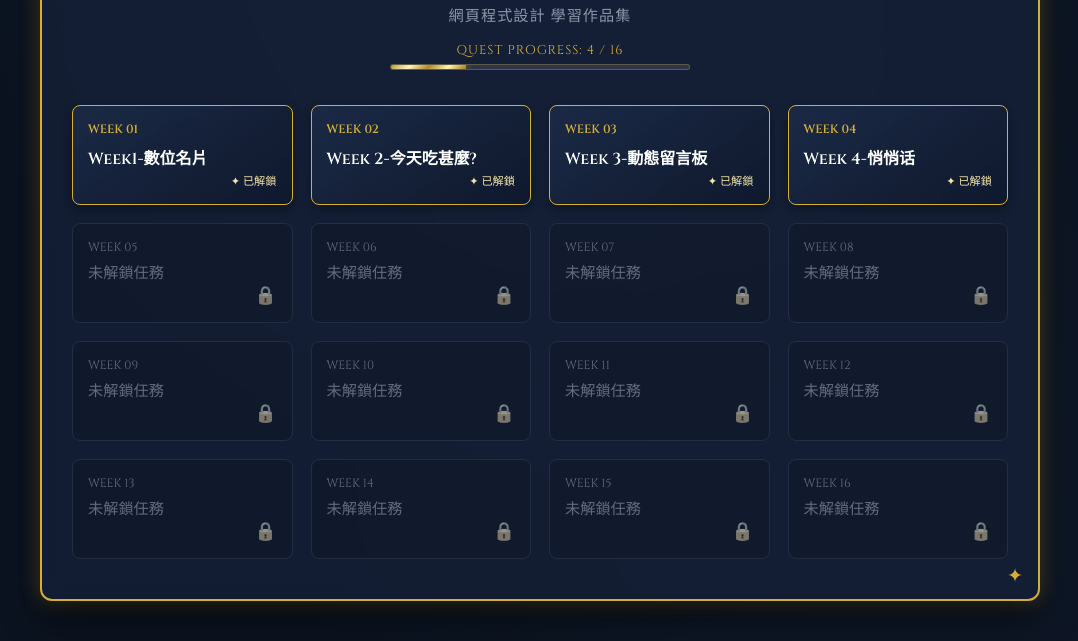
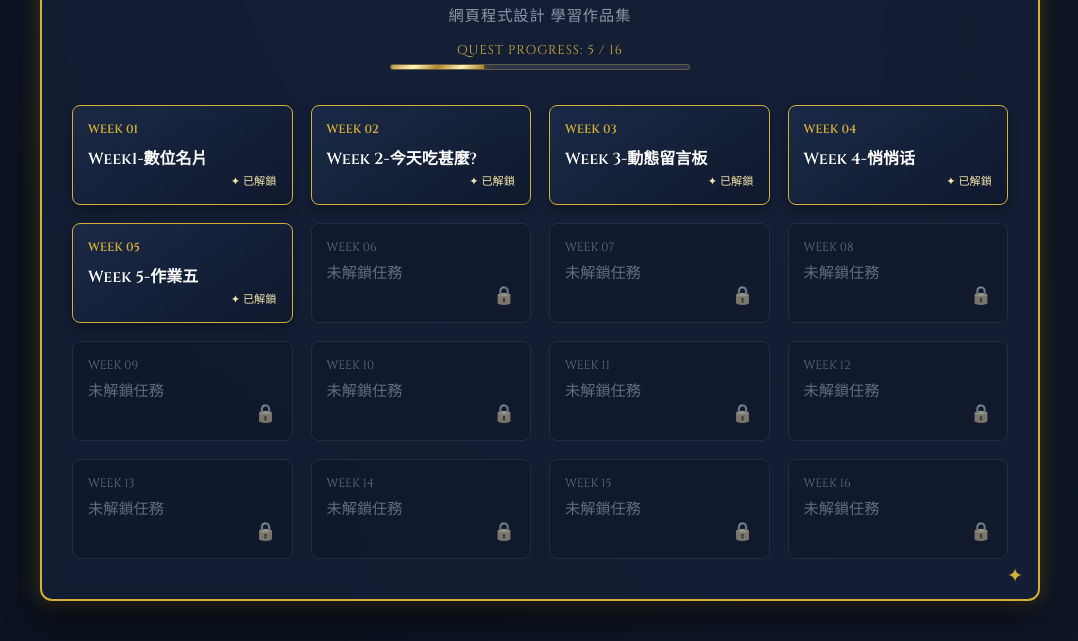
Before and after one commit to s26110126-gif/allen, a plain HTML site: page index.html in a window 1280 px wide. Shown: the part 272-913 px from the top of the page, without its empty margins (100-1178 px from the left). Drawn offline with Linux system fonts and the light colour scheme.

Commit message:
Update index.html

```diff
--- a/index.html
+++ b/index.html
@@ -151,8 +151,8 @@
     }
 
     .progress-bar-fill {
-      /* 更新為 4/16 進度 */
-      width: calc((4 / 16) * 100%);
+      /* 更新為 5/16 進度 */
+      width: calc((5 / 16) * 100%);
       height: 100%;
       background: var(--border-gold);
       box-shadow: 0 0 8px var(--gold-primary);
@@ -307,9 +307,9 @@
       <h1 class="author-name">余梓豪</h1>
       <p class="subtitle">網頁程式設計 學習作品集</p>
 
-      <!-- 闖關進度條 (更新為 4/16) -->
+      <!-- 闖關進度條 (更新為 5/16) -->
       <div class="quest-progress">
-        <div class="progress-text">QUEST PROGRESS: 4 / 16</div>
+        <div class="progress-text">QUEST PROGRESS: 5 / 16</div>
         <div class="progress-bar-bg">
           <div class="progress-bar-fill"></div>
         </div>
@@ -339,15 +339,21 @@
         <span class="status-tag">✦ 已解鎖</span>
       </a>
 
-      <!-- 按鈕 4 (已解鎖 - 新增) -->
+      <!-- 按鈕 4 (已解鎖) -->
       <a href="w4/index.html" class="quest-card unlocked">
         <span class="quest-number">WEEK 04</span>
         <span class="quest-title">Week 4-悄悄话</span>
         <span class="status-tag">✦ 已解鎖</span>
       </a>
 
-      <!-- 按鈕 5 ~ 16 (未解鎖) -->
-      <div class="quest-card locked"><span class="quest-number">WEEK 05</span><span class="quest-title">未解鎖任務</span><span class="lock-icon">🔒</span></div>
+      <!-- 按鈕 5 (已解鎖 - 新增) -->
+      <a href="w5/index.html" class="quest-card unlocked">
+        <span class="quest-number">WEEK 05</span>
+        <span class="quest-title">Week 5-作業五</span>
+        <span class="status-tag">✦ 已解鎖</span>
+      </a>
+
+      <!-- 按鈕 6 ~ 16 (未解鎖) -->
       <div class="quest-card locked"><span class="quest-number">WEEK 06</span><span class="quest-title">未解鎖任務</span><span class="lock-icon">🔒</span></div>
       <div class="quest-card locked"><span class="quest-number">WEEK 07</span><span class="quest-title">未解鎖任務</span><span class="lock-icon">🔒</span></div>
       <div class="quest-card locked"><span class="quest-number">WEEK 08</span><span class="quest-title">未解鎖任務</span><span class="lock-icon">🔒</span></div>
```
